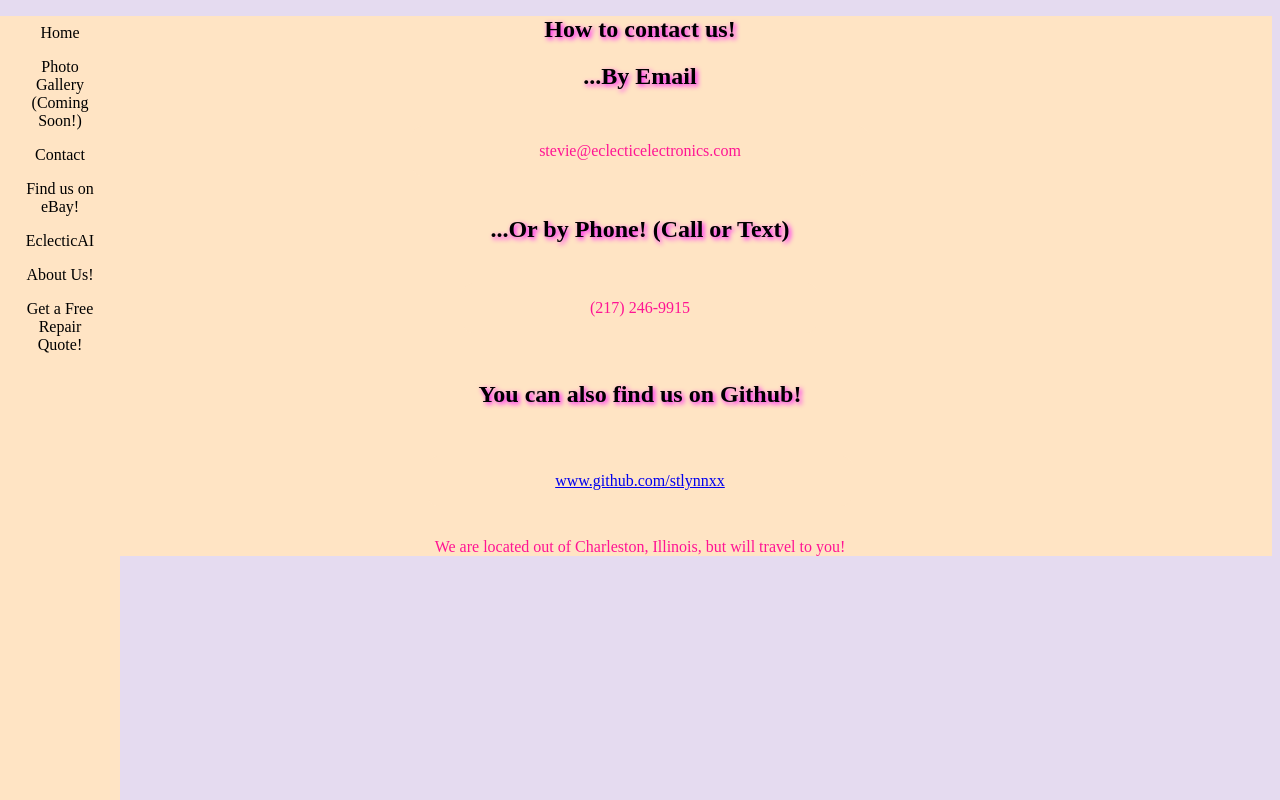
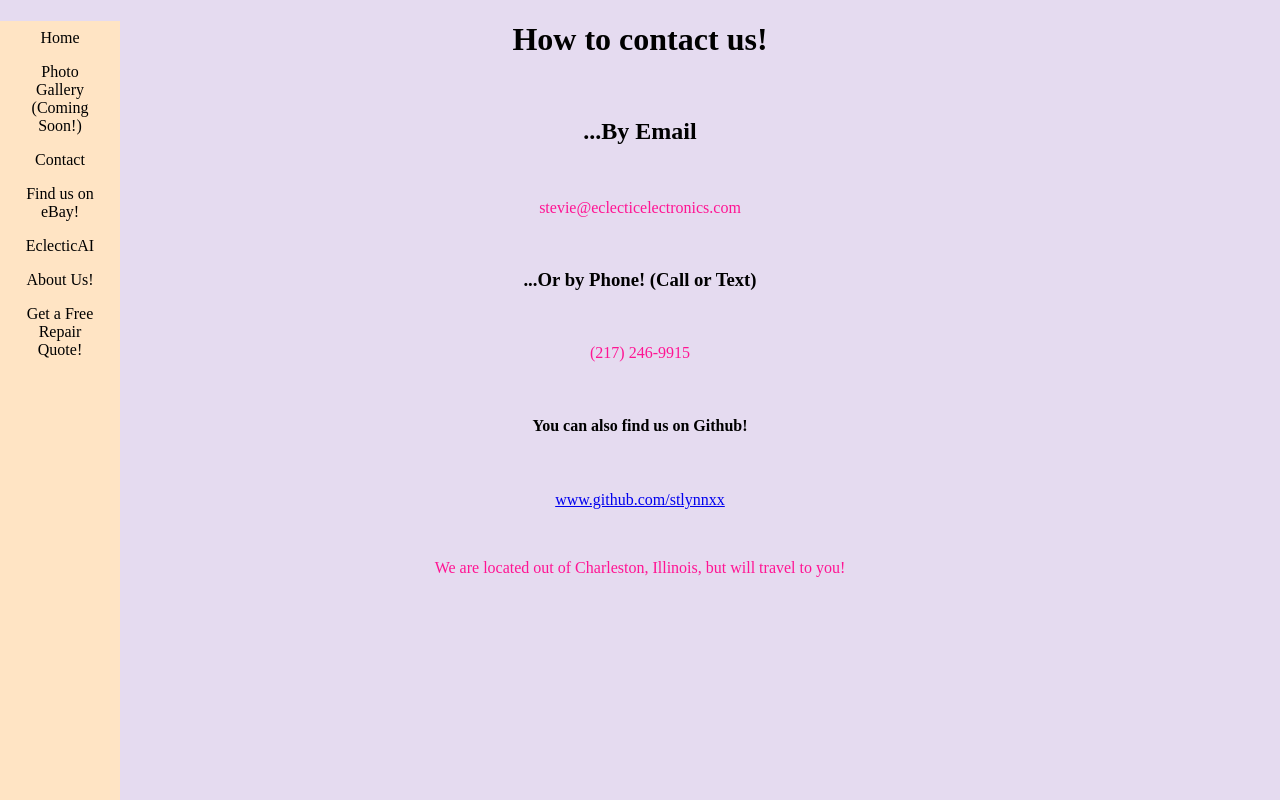
Before and after one commit to stlynnxx/EclecticElectronics, a Flask app: page /contact in a window 1280 px wide. Run offline with Flask 3, Linux system fonts and the light colour scheme.

Commit message:
Some visual improvements

```diff
--- a/static/contact.css
+++ b/static/contact.css
@@ -4,11 +4,12 @@
 
 .content-block {
     text-align: center;
-    background-color: bisque;
-    padding: 16px 128px;
+    color: black;
+
+    padding: 8px 64px;
     border-radius: 12px;
     display: inline-block;
-    font-size: 16px;
+    font-size: 20px;
 }
 
 
@@ -17,30 +18,50 @@ body {
     background-color:rgb(229,219,240) ;
 
 }
-h1 {
+.desktop-version {display: block}
+.mobile-version {display: none}
 
+.desktop-headers {
+
+    text-align: center;
+
+    text-box: auto;
+    display: inline-grid;
+
+
+    font-size: 24px;
+    text-decoration-style: solid;
+    text-decoration-color: black;
+    border-radius: 15px;
+    padding: 10px;
+
+    background-color: rgb(237,187,220);
 
 
 }
-h2 {
-    text-shadow: 2px 2px 5px fuchsia;
-    background-color: bisque;
 
-}
-h3 {
-    text-shadow: 2px 2px 5px fuchsia;
-    background-color: bisque;
-}
+@media (max-width: 768px) {
+    .desktop-version {display: none}
+    .mobile-version {display: block}
+    .mobile-headers {
+        text-align: center;
+        text-box: auto;
+        display: inline-grid;
+        font-size: 24px;
+        text-decoration-style: solid;
+        text-decoration-color: black;
+        border-radius: 15px;
+        background-color: green;
 
-.headers {
-    text-shadow: 2px 2px 5px fuchsia;
-    background-color: bisque;
-    font-size: 24px;
+    }
+    .mobile-content .content-block {background-color: palegreen}
 
 }
 
 .div_one {
     text-align: center;
-    background-color: bisque;
+
+    margin-left: 200px;
+    margin-right: 100px;
 
 }
--- a/static/main.css
+++ b/static/main.css
@@ -46,7 +46,7 @@ background-color: bisque;
         background: bisque;
         border-radius: 10px;
         overflow: hidden;
-    }
+    } 65
 
     .mobile-menu a {
         display: block;
@@ -116,6 +116,7 @@ p {
     border: black solid 1px;
     background-color: darkmagenta;
     box-shadow: 2px 2px 5px darkmagenta;
+    margin-bottom: 25px;
 
 
 }
@@ -127,11 +128,37 @@ p {
     color: black;
 
 }
-.footer {
+.desktop-footer {display: block}
+.mobile-footer {display: none}
+
+.desktop-footer {
     text-align: center;
     background-color: bisque;
     height: 170px;
+    margin-left: 200px;
+    margin-right: 100px;
+    margin-top: 50px;
+    margin-bottom: 100px;
+    border-radius: 15px;
 }
+
+@media (max-width: 768px) {
+    .desktop-footer {display: none}
+    .mobile-footer {display: block}
+    .mobile-foot {
+        text-align: center;
+        text-box: auto;
+        display: inline-grid;
+        font-size: 12px;
+        border-radius: 15px;
+        background-color: bisque;
+
+    }
+
+
+}
+
+
 
 .toe {
     padding-top: 50px;
--- a/templates/contact.html
+++ b/templates/contact.html
@@ -38,17 +38,31 @@
     </ul>
 
     </nav>
-<div class="div_one">
-<h1 class="headers">How to contact us!</h1>
+ <!-- Desktop Headers-->
+<div class="desktop-version">
+<h1>How to contact us!</h1><br>
 
-<h2 class="headers"><strong>...By Email</strong></h2>
-<p class="content-block">stevie@eclecticelectronics.com</p>
-<h3 class="headers">...Or by Phone! (Call or Text)</h3>
-<p class="content-block">(217) 246-9915</p>
-    <h4 class="headers">You can also find us on Github!</h4>
-    <p class="content-block"><a target="_blank" rel="noopener noreferrer" href="https://www.github.com/stlynnxx">www.github.com/stlynnxx</a></p>
+<h2><strong>...By Email</strong></h2><br>
+<p>stevie@eclecticelectronics.com</p><br>
+<h3>...Or by Phone! (Call or Text)</h3><br>
+<p>(217) 246-9915</p><br>
+    <h4>You can also find us on Github!</h4><br>
+    <p><a target="_blank" rel="noopener noreferrer" href="https://www.github.com/stlynnxx">www.github.com/stlynnxx</a></p><br>
 
-    <p>We are located out of Charleston, Illinois, but will travel to you!</p>
+    <p>We are located out of Charleston, Illinois, but will travel to you!</p><br>
+</div>
+<!-- Mobile Headers -->
+<div class="mobile-version">
+<h1>How to contact us!</h1><br>
+
+<h2><strong>...By Email</strong></h2><br>
+<p>stevie@eclecticelectronics.com</p><br>
+<h3>...Or by Phone! (Call or Text)</h3><br>
+<p>(217) 246-9915</p><br>
+    <h4>You can also find us on Github!</h4><br>
+    <p><a target="_blank" rel="noopener noreferrer" href="https://www.github.com/stlynnxx">www.github.com/stlynnxx</a></p><br>
+
+    <p>We are located out of Charleston, Illinois, but will travel to you!</p><br>
 </div>
 
 
```
Also changed, not shown: static/about.css (+6 -4 lines), templates/about.html (+45 -4 lines), templates/home.html (+7 -3 lines).
